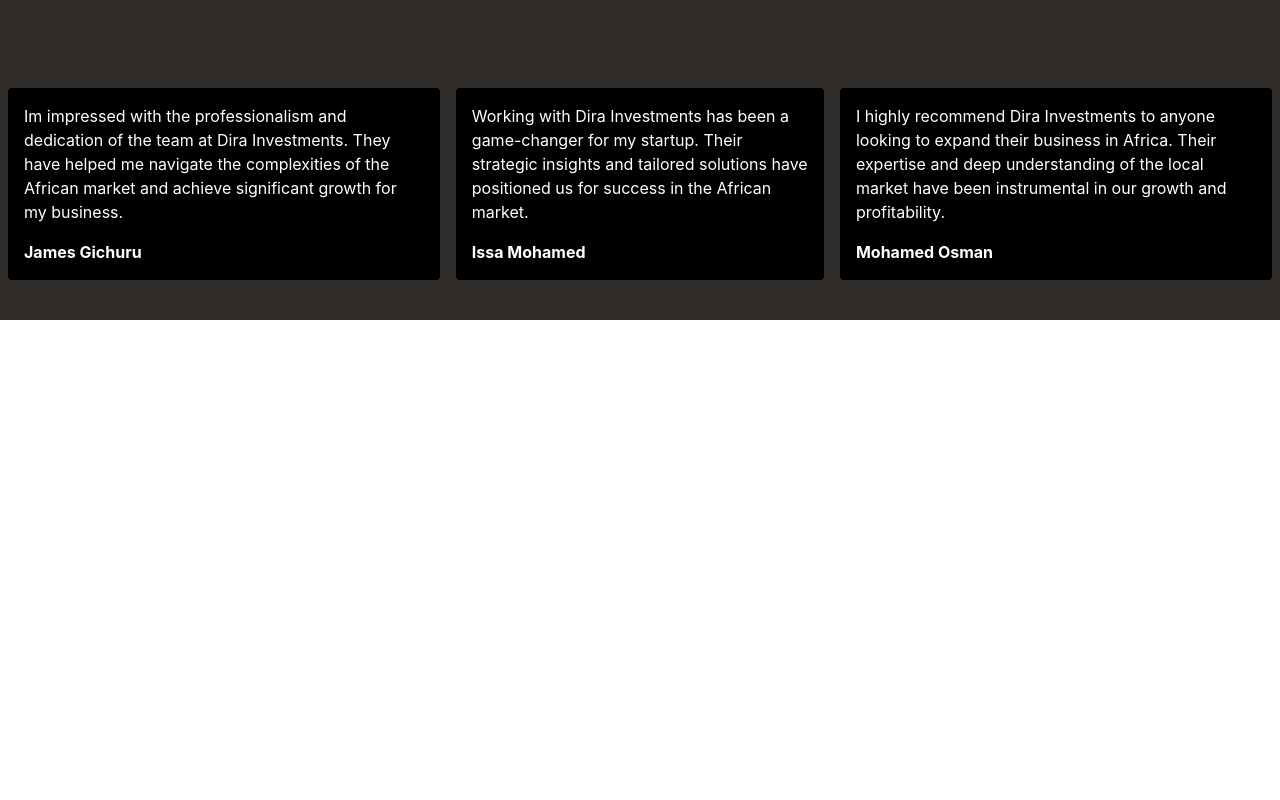
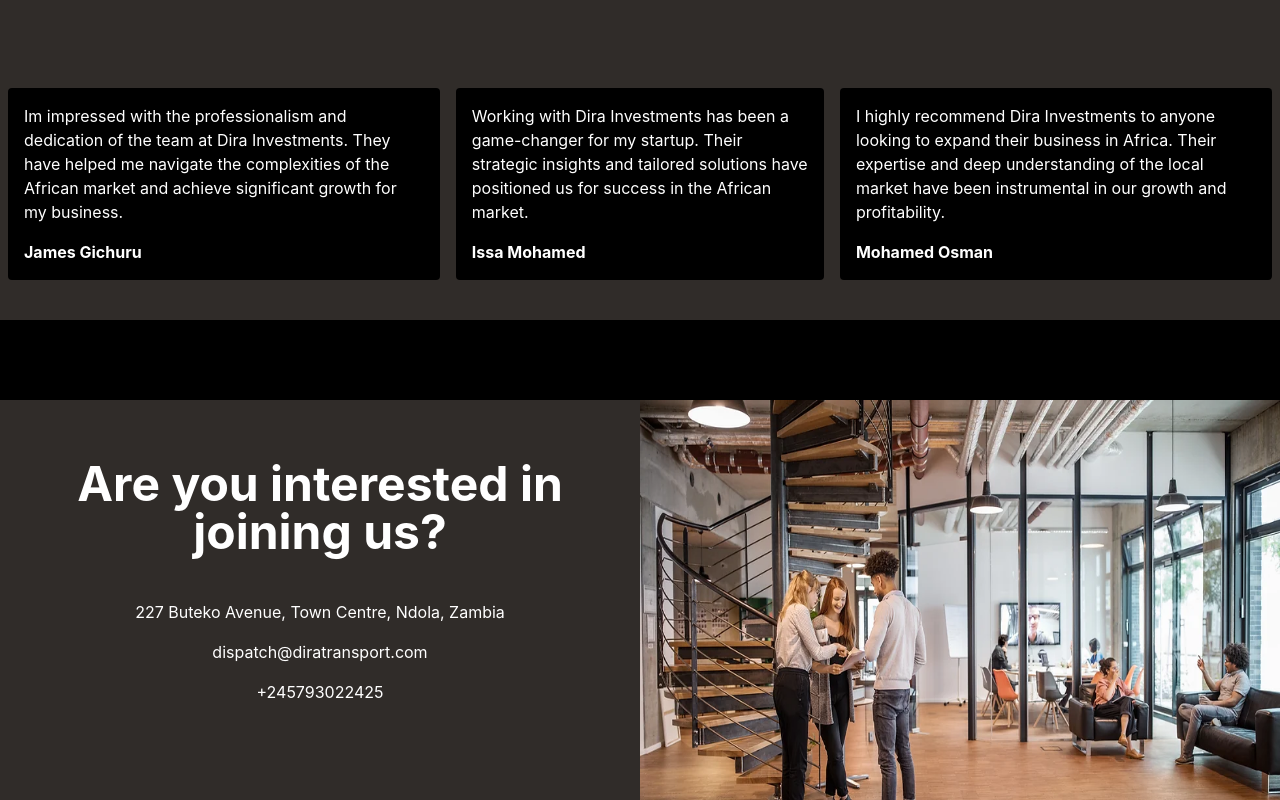
Before and after one commit to letmechek/dira-investments, a React (Create React App) app: page / in a window 1280 px wide. Shown: the part 3778-4578 px from the top of the page. Before the commit the page ends 4098 px from the top, so only its background shows below. Built offline with nearby package versions, Linux system fonts and the light colour scheme.

Commit message:
adds invite component

```diff
--- a/src/App.js
+++ b/src/App.js
@@ -1,4 +1,5 @@
 import Hero from "./components/Hero/Hero";
+import Invite from "./components/Invite/Invite";
 import JoinUs from "./components/JoinUs/JoinUs";
 import Navbar from "./components/Navbar/Navbar";
 import Services from "./components/Services/Services";
@@ -13,6 +14,7 @@
       <Services/>
       <JoinUs/>
       <Testimonials/>
+      <Invite />
     </>
   );
 }
--- /dev/null
+++ b/src/components/Invite/Invite.jsx
@@ -0,0 +1,24 @@
+import React from 'react';
+import joinImage from '../../Assets/images/join.webp';
+
+export default function Invite() {
+  return (
+    <div className="flex bg-black pt-20  "  >
+        <div style={{display:'flex', height:'400px'}}>
+        <div className="w-1/2  p-8 text-center" style={{ backgroundColor: 'rgb(48, 44, 41)' }}>
+        <h2 className="text-5xl text-white font-bold mb-4 p-7">
+          Are you interested in joining us?
+        </h2>
+        <p className="text-white mb-4">
+          227 Buteko Avenue, Town Centre, Ndola, Zambia
+        </p>
+        <p className="text-white mb-4">dispatch@diratransport.com</p>
+        <p className="text-white">+245793022425</p>
+      </div>
+      <div className="w-1/2">
+        <img src={joinImage} alt="Join Us" className="w-full  h-full" />
+      </div>
+    </div>
+    </div>
+  );
+}
```
